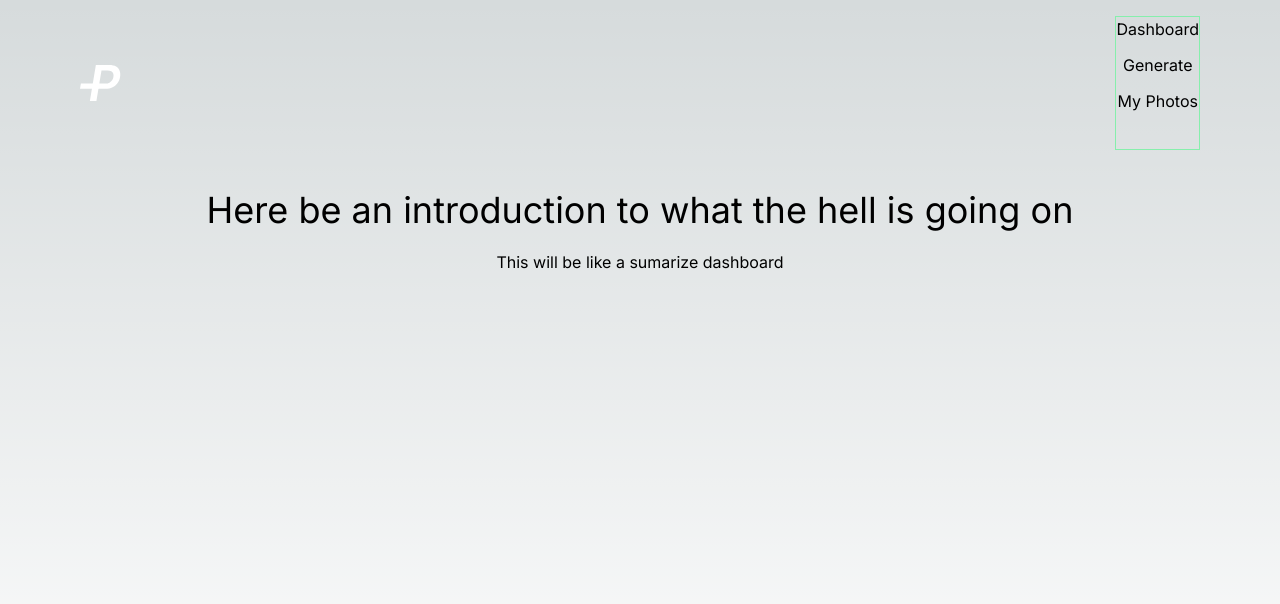
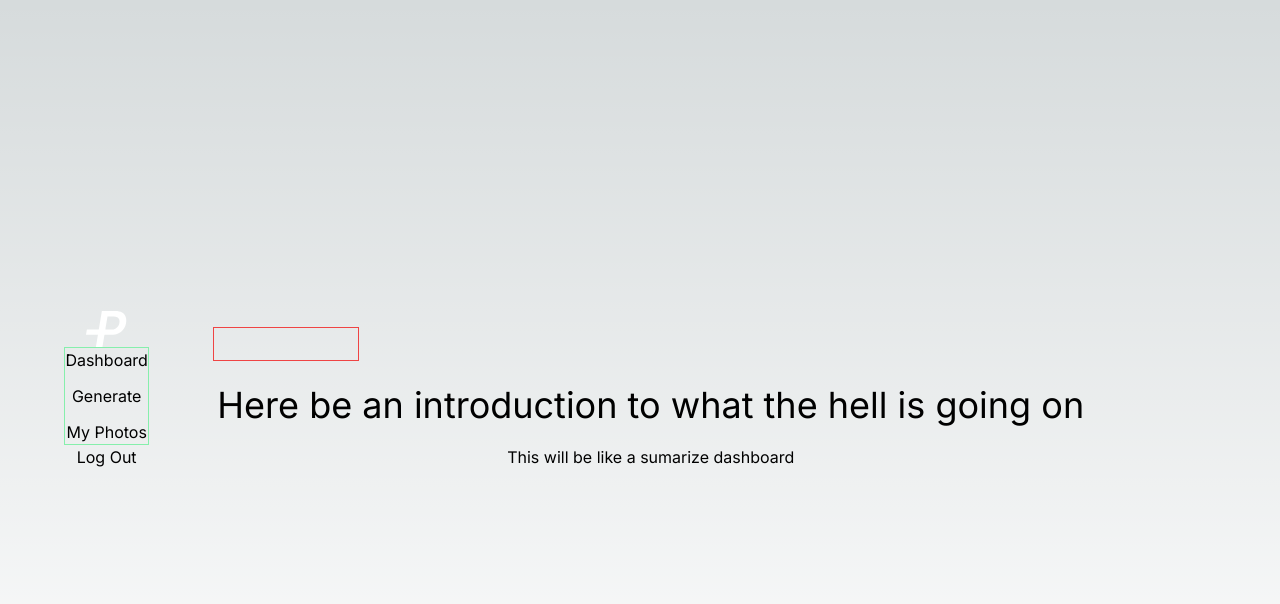
Before and after one commit to ronbarrantes/portraits, a Next.js app: page / in a window 1280 px wide. Shown: the top 604 px of the page. Built offline with nearby package versions, Linux system fonts and the light colour scheme.

Commit message:
Add more stuff

```diff
--- a/src/app/page.tsx
+++ b/src/app/page.tsx
@@ -2,9 +2,9 @@ import { UserButton } from '@clerk/nextjs'
 
 import { PageLayout } from '@components/layouts'
 
-// MAKE A INIT COMPONENT
-
-// MAKE A CONTENT COMPONENT
+// Create a plan
+//
+// Start the new layout
 
 export default async function Generate() {
   return (
--- a/src/components/layouts.tsx
+++ b/src/components/layouts.tsx
@@ -10,14 +10,24 @@ interface PageLayoutProps {
   children: React.ReactNode
 }
 
-export const PageLayout = ({ children }: PageLayoutProps) => {
+const MainNav = () => {
   return (
-    <div className="flex flex-col items-center min-h-screen">
-      <header className="flex items-center justify-between w-full p-4 mb-5 sm:max-w-6xl">
+    <nav className="flex flex-col items-center justify-between w-20 p-4 mb-5 lg:w-1/6">
       <Link href="/" aria-label="Portrait app logo">
         <Logo />
       </Link>
-        <NavBar navItems={mainNavItems}>
+      <NavBar navItems={mainNavItems} />
+      <button>Log Out</button>
+    </nav>
+  )
+}
+
+export const PageLayout = ({ children }: PageLayoutProps) => {
+  return (
+    <div className="flex items-center min-h-screen">
+      <MainNav />
+      <div>
+        <header className="flex flex-col items-center justify-between w-20 p-4 mb-5 border border-red-500 lg:w-1/6">
           <UserButton
             appearance={{
               elements: {
@@ -26,11 +36,11 @@ export const PageLayout = ({ children }: PageLayoutProps) => {
             }}
             afterSignOutUrl="/"
           />
-        </NavBar>
         </header>
         <main className="flex flex-col items-center justify-between w-full gap-5 p-1 sm:max-w-6xl">
           {children}
         </main>
       </div>
+    </div>
   )
 }
```
Lines whose indentation alone changed are shown as unchanged.
